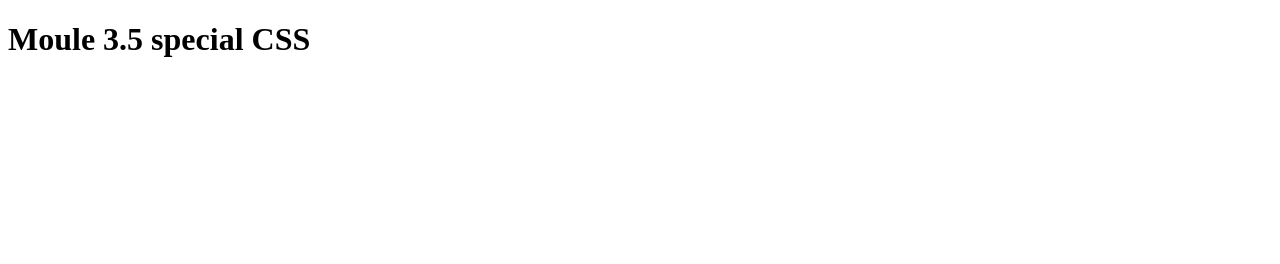
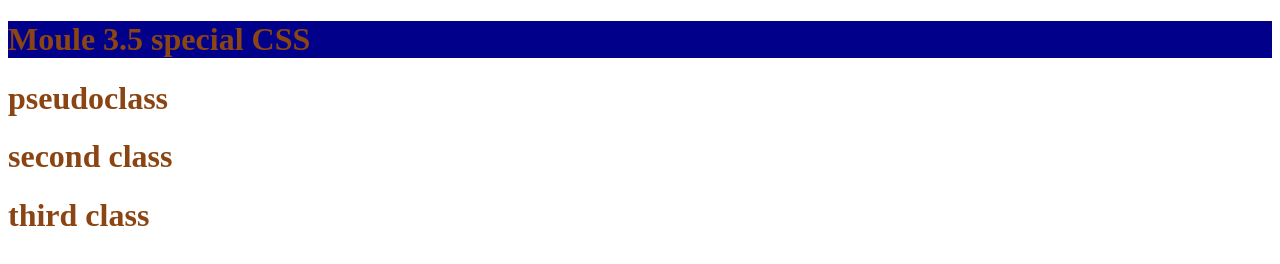
Before and after one commit to shubeen/module-3.5-special-CSS, a plain HTML site: page index.html in a window 1280 px wide. In both pictures the pointer is over the element "Moule 3.5 special CSS". Drawn offline with Linux system fonts and the light colour scheme.

Commit message:
special effect used

```diff
--- a/index.html
+++ b/index.html
@@ -5,7 +5,30 @@
     <meta name="viewport" content="width=device-width, initial-scale=1.0">
     <title>Document</title>
 </head>
+<style>
+    h1{
+        color: saddlebrown;
+    }
+    h1:hover{
+        background-color: darkblue;
+    }
+    .special-effect:hover{
+        color: seagreen;
+        font-size: 30px;
+        background-color: yellow;
+    }
+    .normal:hover{
+        color: aquamarine;
+        font-weight: 300;
+        background-color: burlywood;
+    }
+</style>
 <h1>Moule 3.5 special CSS </h1>
+
+<h1>pseudoclass</h1>
+<h1 class="normal">second class</h1>
+<h1 class="special-effect">third class</h1>
+
 
 <body>
 
```
